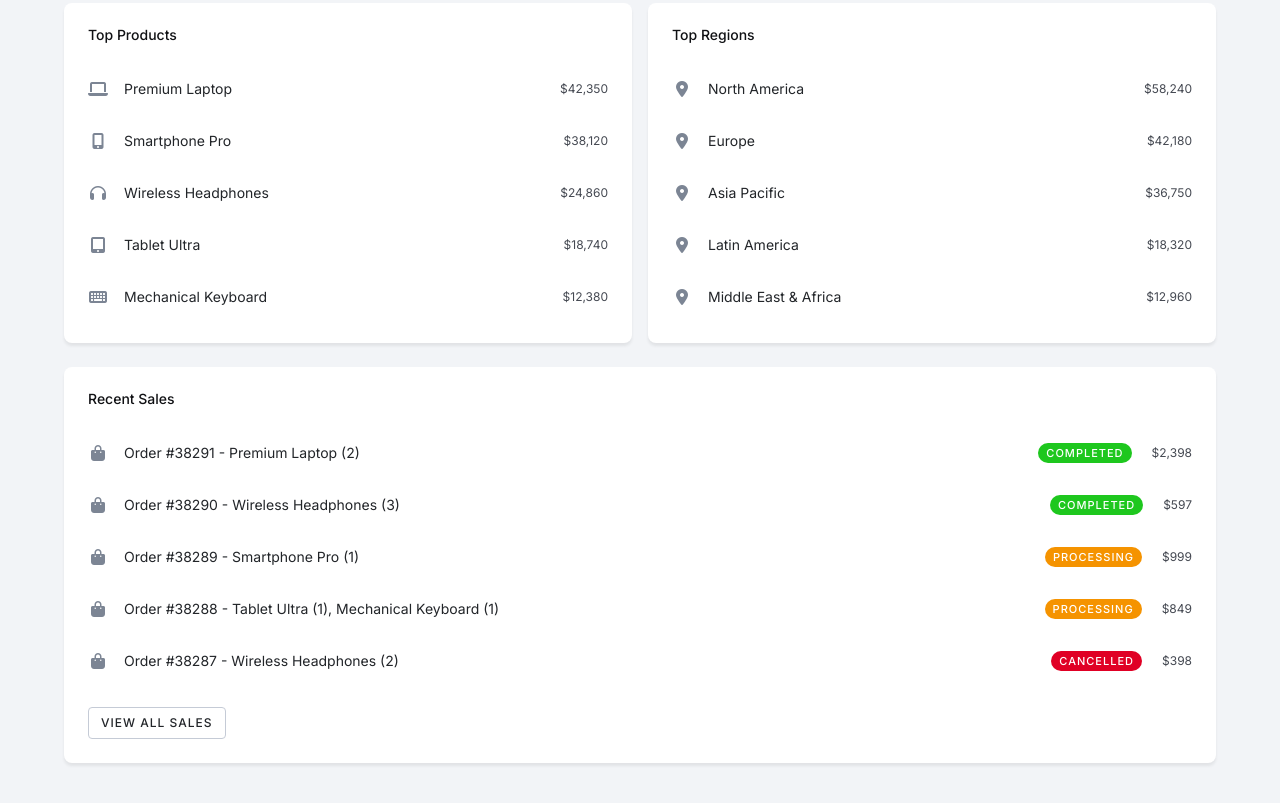
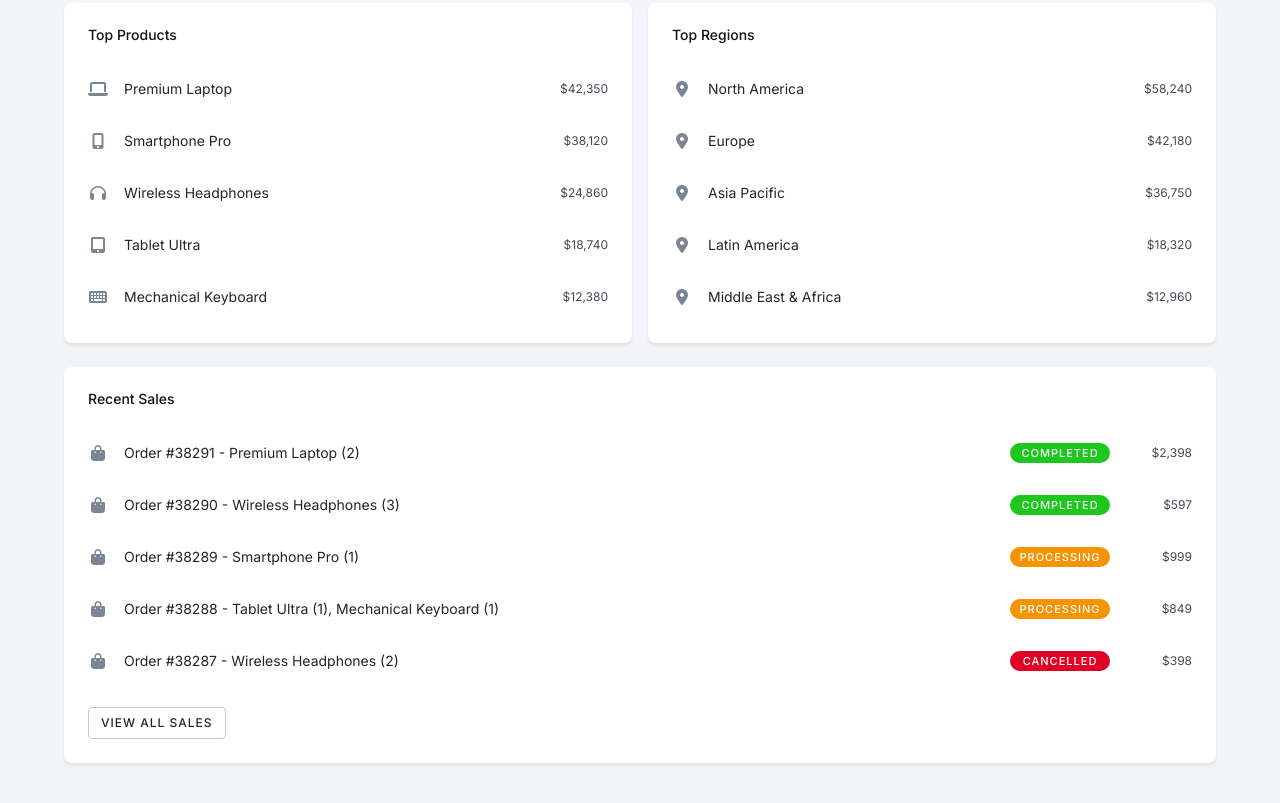
Before and after one commit to keboola/Keboola-Design-System, a plain HTML site: page examples/sales-dashboard.html in a window 1280 px wide. Shown: the part 886-1689 px from the top of the page. Drawn offline with Linux system fonts and the light colour scheme.

Commit message:
Sales dashboard fix

```diff
--- a/examples/sales-dashboard.html
+++ b/examples/sales-dashboard.html
@@ -349,11 +349,11 @@
                                     </div>
                                     <span class="activity-row__text">Order #38291 - Premium Laptop (2)</span>
                                 </div>
-                                <div class="activity-row__meta">
-                                    <span class="badge badge-success">
+                                <div class="activity-row__meta" style="display: flex; align-items: center;">
+                                    <span class="badge badge-success" style="width: 100px; text-align: center;">
                                         <span class="badge-text">Completed</span>
                                     </span>
-                                    <span class="badge-inline">$2,398</span>
+                                    <span style="width: 70px; text-align: right;">$2,398</span>
                                 </div>
                             </div>
 
@@ -364,11 +364,11 @@
                                     </div>
                                     <span class="activity-row__text">Order #38290 - Wireless Headphones (3)</span>
                                 </div>
-                                <div class="activity-row__meta">
-                                    <span class="badge badge-success">
+                                <div class="activity-row__meta" style="display: flex; align-items: center;">
+                                    <span class="badge badge-success" style="width: 100px; text-align: center;">
                                         <span class="badge-text">Completed</span>
                                     </span>
-                                    <span class="badge-inline">$597</span>
+                                    <span style="width: 70px; text-align: right;">$597</span>
                                 </div>
                             </div>
 
@@ -379,11 +379,11 @@
                                     </div>
                                     <span class="activity-row__text">Order #38289 - Smartphone Pro (1)</span>
                                 </div>
-                                <div class="activity-row__meta">
-                                    <span class="badge badge-warning">
+                                <div class="activity-row__meta" style="display: flex; align-items: center;">
+                                    <span class="badge badge-warning" style="width: 100px; text-align: center;">
                                         <span class="badge-text">Processing</span>
                                     </span>
-                                    <span class="badge-inline">$999</span>
+                                    <span style="width: 70px; text-align: right;">$999</span>
                                 </div>
                             </div>
 
@@ -394,11 +394,11 @@
                                     </div>
                                     <span class="activity-row__text">Order #38288 - Tablet Ultra (1), Mechanical Keyboard (1)</span>
                                 </div>
-                                <div class="activity-row__meta">
-                                    <span class="badge badge-warning">
+                                <div class="activity-row__meta" style="display: flex; align-items: center;">
+                                    <span class="badge badge-warning" style="width: 100px; text-align: center;">
                                         <span class="badge-text">Processing</span>
                                     </span>
-                                    <span class="badge-inline">$849</span>
+                                    <span style="width: 70px; text-align: right;">$849</span>
                                 </div>
                             </div>
 
@@ -409,11 +409,11 @@
                                     </div>
                                     <span class="activity-row__text">Order #38287 - Wireless Headphones (2)</span>
                                 </div>
-                                <div class="activity-row__meta">
-                                    <span class="badge badge-error">
+                                <div class="activity-row__meta" style="display: flex; align-items: center;">
+                                    <span class="badge badge-error" style="width: 100px; text-align: center;">
                                         <span class="badge-text">Cancelled</span>
                                     </span>
-                                    <span class="badge-inline">$398</span>
+                                    <span style="width: 70px; text-align: right;">$398</span>
                                 </div>
                             </div>
                         </div>
```
